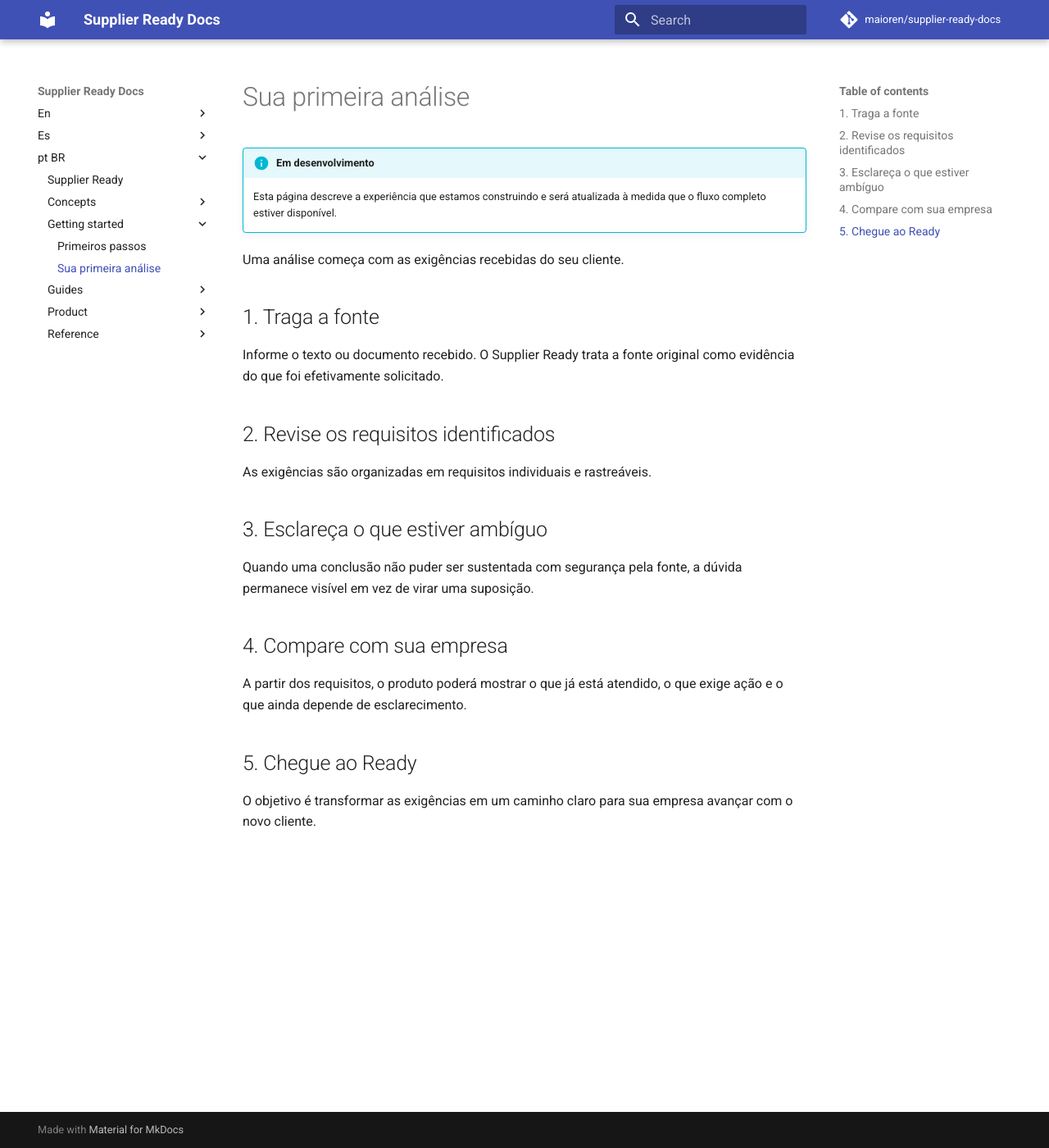
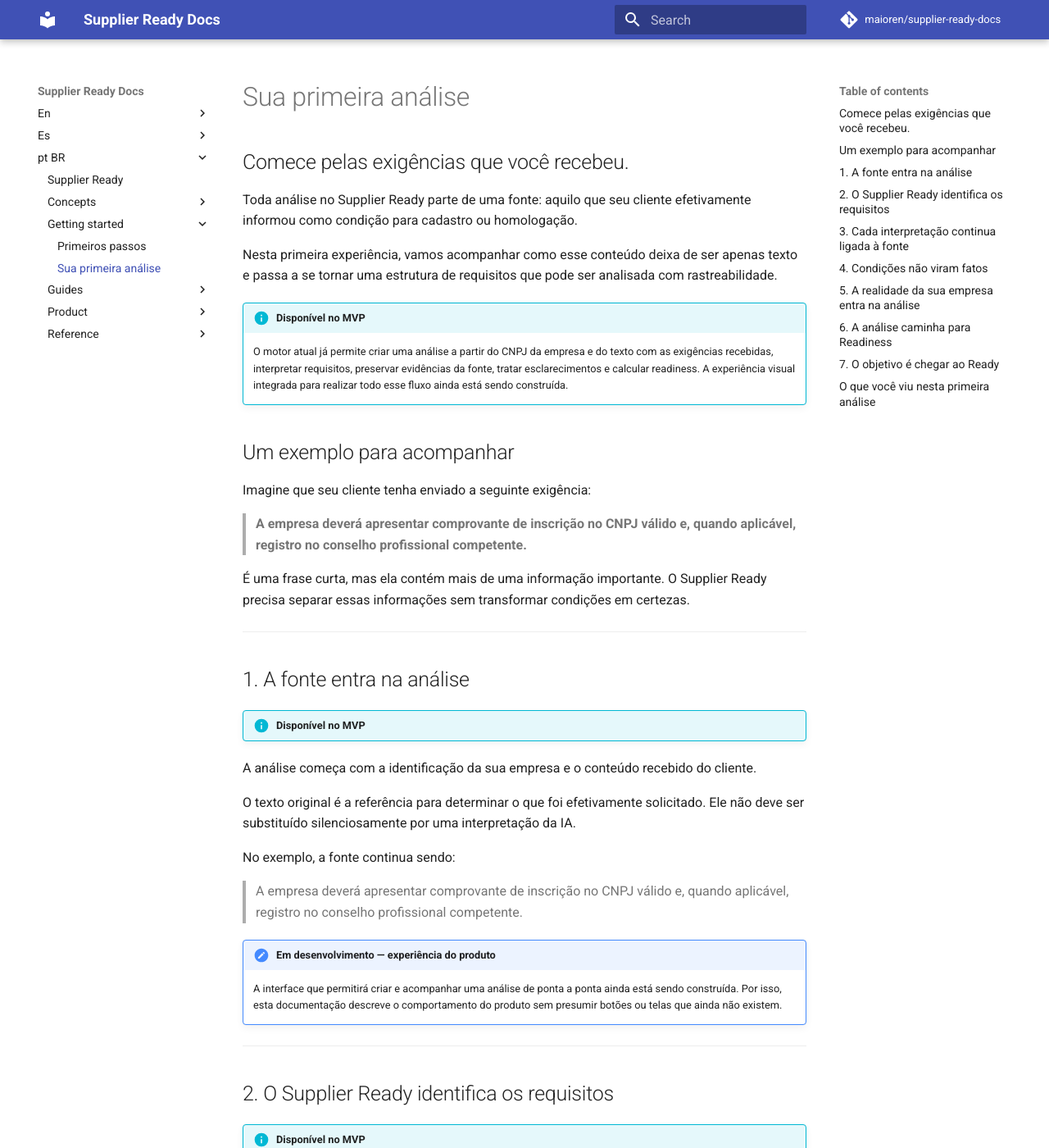
Before and after one commit to maioren/supplier-ready-docs, an MkDocs documentation site: the page built from docs/pt-BR/getting-started/first-analysis.md, in a window 1280 px wide and 1400 px high. Shown: the whole window at 82% size. Built offline with MkDocs 1.6.1 and Material for MkDocs 9.7.7, drawn with Linux system fonts in a browser that asks for light colours; comment, search, counter and statistics services are not loaded; some of the changed text lies outside the part shown.

Commit message:
docs: turn first analysis into MVP walkthrough

```diff
--- a/docs/pt-BR/getting-started/first-analysis.md
+++ b/docs/pt-BR/getting-started/first-analysis.md
@@ -1,26 +1,152 @@
 # Sua primeira análise
 
-!!! info "Em desenvolvimento"
-    Esta página descreve a experiência que estamos construindo e será atualizada à medida que o fluxo completo estiver disponível.
+## Comece pelas exigências que você recebeu.
 
-Uma análise começa com as exigências recebidas do seu cliente.
+Toda análise no Supplier Ready parte de uma fonte: aquilo que seu cliente efetivamente informou como condição para cadastro ou homologação.
 
-## 1. Traga a fonte
+Nesta primeira experiência, vamos acompanhar como esse conteúdo deixa de ser apenas texto e passa a se tornar uma estrutura de requisitos que pode ser analisada com rastreabilidade.
 
-Informe o texto ou documento recebido. O Supplier Ready trata a fonte original como evidência do que foi efetivamente solicitado.
+!!! info "Disponível no MVP"
+    O motor atual já permite criar uma análise a partir do CNPJ da empresa e do texto com as exigências recebidas, interpretar requisitos, preservar evidências da fonte, tratar esclarecimentos e calcular readiness. A experiência visual integrada para realizar todo esse fluxo ainda está sendo construída.
 
-## 2. Revise os requisitos identificados
+## Um exemplo para acompanhar
 
-As exigências são organizadas em requisitos individuais e rastreáveis.
+Imagine que seu cliente tenha enviado a seguinte exigência:
 
-## 3. Esclareça o que estiver ambíguo
+> **A empresa deverá apresentar comprovante de inscrição no CNPJ válido e, quando aplicável, registro no conselho profissional competente.**
 
-Quando uma conclusão não puder ser sustentada com segurança pela fonte, a dúvida permanece visível em vez de virar uma suposição.
+É uma frase curta, mas ela contém mais de uma informação importante. O Supplier Ready precisa separar essas informações sem transformar condições em certezas.
 
-## 4. Compare com sua empresa
+---
 
-A partir dos requisitos, o produto poderá mostrar o que já está atendido, o que exige ação e o que ainda depende de esclarecimento.
+## 1. A fonte entra na análise
 
-## 5. Chegue ao Ready
+!!! info "Disponível no MVP"
 
-O objetivo é transformar as exigências em um caminho claro para sua empresa avançar com o novo cliente.
+A análise começa com a identificação da sua empresa e o conteúdo recebido do cliente.
+
+O texto original é a referência para determinar o que foi efetivamente solicitado. Ele não deve ser substituído silenciosamente por uma interpretação da IA.
+
+No exemplo, a fonte continua sendo:
+
+> A empresa deverá apresentar comprovante de inscrição no CNPJ válido e, quando aplicável, registro no conselho profissional competente.
+
+!!! note "Em desenvolvimento — experiência do produto"
+    A interface que permitirá criar e acompanhar uma análise de ponta a ponta ainda está sendo construída. Por isso, esta documentação descreve o comportamento do produto sem presumir botões ou telas que ainda não existem.
+
+---
+
+## 2. O Supplier Ready identifica os requisitos
+
+!!! info "Disponível no MVP"
+
+O motor interpreta o conteúdo e organiza as exigências em requisitos individuais.
+
+Conceitualmente, nosso exemplo pode resultar em algo como:
+
+**Comprovante de inscrição no CNPJ válido**
+Obrigatório
+
+**Registro no conselho profissional competente**
+Condicional — quando aplicável
+
+Separar os requisitos é importante porque cada um pode ter uma condição, uma evidência e uma situação diferente dentro da sua empresa.
+
+---
+
+## 3. Cada interpretação continua ligada à fonte
+
+!!! info "Disponível no MVP"
+
+O Supplier Ready preserva o trecho da fonte que sustenta cada requisito identificado.
+
+Isso permite diferenciar claramente:
+
+**O que o cliente informou**
+> “quando aplicável, registro no conselho profissional competente”
+
+**Como o Supplier Ready interpretou**
+> Registro no conselho profissional — requisito condicional.
+
+A interpretação ajuda a organizar a informação. **A fonte continua sendo a verdade.**
+
+---
+
+## 4. Condições não viram fatos
+
+!!! info "Disponível no MVP"
+
+A expressão **“quando aplicável”** não informa, sozinha, se o registro no conselho profissional é obrigatório para a sua empresa.
+
+O Supplier Ready deve preservar essa incerteza em vez de assumir uma resposta.
+
+A análise pode então precisar de um esclarecimento como:
+
+> **Precisamos esclarecer**
+> O registro no conselho profissional se aplica à atividade da sua empresa?
+
+O motor do MVP já possui o fluxo para planejar, listar e responder esclarecimentos.
+
+> **Quando não souber, o Supplier Ready não deve adivinhar. Deve perguntar.**
+
+---
+
+## 5. A realidade da sua empresa entra na análise
+
+!!! note "Em desenvolvimento — experiência do produto"
+
+Depois de entender o que o cliente exige, precisamos confrontar esses requisitos com a realidade da sua empresa.
+
+Para o exemplo, algumas perguntas passam a importar:
+
+- O CNPJ informado está válido?
+- A atividade da empresa exige registro em conselho profissional?
+- Se exige, a empresa possui o registro necessário?
+
+É essa comparação que permite transformar requisitos em gaps concretos, em vez de apenas produzir uma lista de documentos.
+
+---
+
+## 6. A análise caminha para Readiness
+
+!!! info "Disponível no MVP"
+    O cálculo determinístico de readiness já existe no motor. A experiência integrada que produzirá automaticamente todas as avaliações necessárias para o usuário ainda está em desenvolvimento.
+
+Conforme os requisitos são avaliados, eles podem assumir situações como:
+
+- **Atendido** — a empresa cumpre o requisito.
+- **Parcial** — o requisito foi atendido apenas em parte.
+- **Faltando** — existe uma ação necessária.
+- **Desconhecido** — ainda não há informação suficiente.
+- **Não aplicável** — o requisito não se aplica à empresa.
+
+Requisitos cuja aplicabilidade ainda não foi determinada permanecem pendentes até que exista informação suficiente para avaliá-los.
+
+A readiness transforma essas avaliações em uma visão objetiva do quanto já está resolvido e do que ainda impede a empresa de avançar.
+
+---
+
+## 7. O objetivo é chegar ao Ready
+
+!!! note "Em desenvolvimento — experiência do produto"
+
+O resultado final que estamos construindo não é apenas uma lista interpretada de exigências.
+
+Queremos que uma análise consiga responder, de forma simples:
+
+**O que meu cliente pediu?**
+**O que minha empresa já atende?**
+**O que ainda falta?**
+**O que precisa ser esclarecido?**
+
+Quando tudo que precisa ser resolvido estiver resolvido, sua empresa estará **Ready** para avançar com aquele cliente.
+
+---
+
+## O que você viu nesta primeira análise
+
+Uma exigência aparentemente simples pode conter múltiplos requisitos, condições e dúvidas. O Supplier Ready transforma esse conteúdo em uma estrutura que preserva a fonte, torna a incerteza explícita e prepara o caminho para identificar os gaps da sua empresa.
+
+A experiência completa ainda está sendo construída, mas o núcleo que sustenta esse fluxo já está tomando forma no MVP.
+
+[Entenda como os requisitos são interpretados →](../concepts/requirement-interpretation.md){ .md-button .md-button--primary }
```
